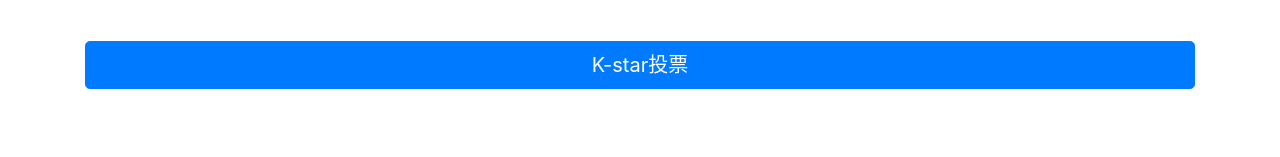
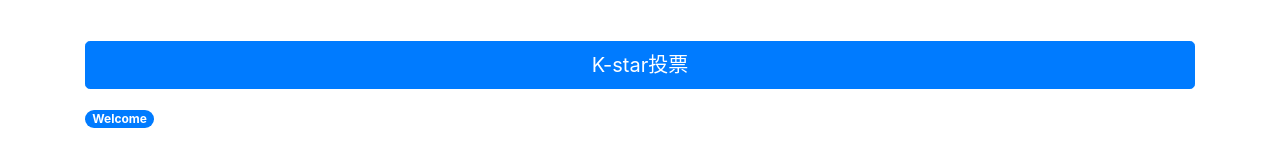
Before and after one commit to breakingdevil/USTC_stunion_backend, a Python web app: template templates/index.html in a window 1280 px wide. Shown: the part 643-800 px from the top of the page. Run offline with Jinja, Linux system fonts and the light colour scheme; the template is opened without the code that fills it, so the values that code supplies are empty; some libraries are stand-ins or nearby versions.

Commit message:
Update index.html

```diff
--- a/templates/index.html
+++ b/templates/index.html
@@ -25,4 +25,5 @@
 	<div class="collapse" id="kstarvote">
 		<div class="card card-body"><div class="shadow-lg p-3 mb-5 bg-white rounded">在这里向给你喜爱的K-star选手投票<a href="https://stunion.ustc.edu.cn/kstar" class="alert-link">点击这里投票</a></div></div>
 	</div>
+	<span class="badge badge-pill badge-primary">Welcome</span>
 {% endblock %}
```
